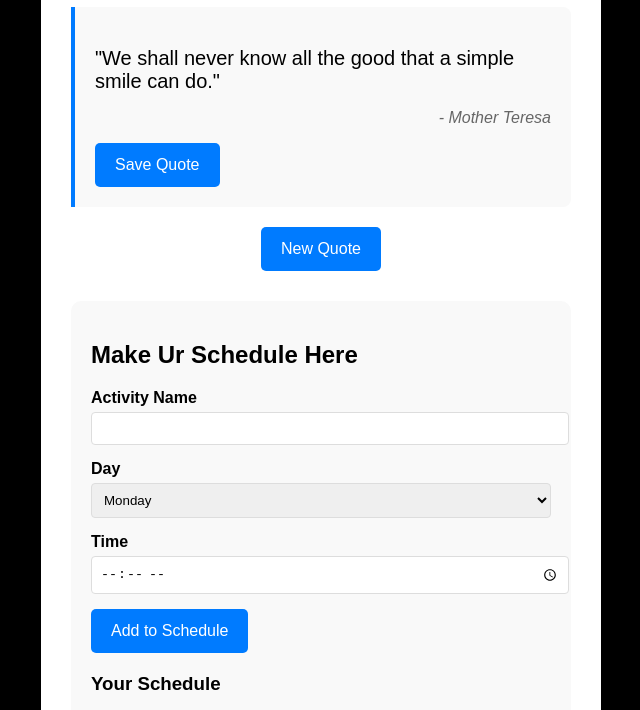
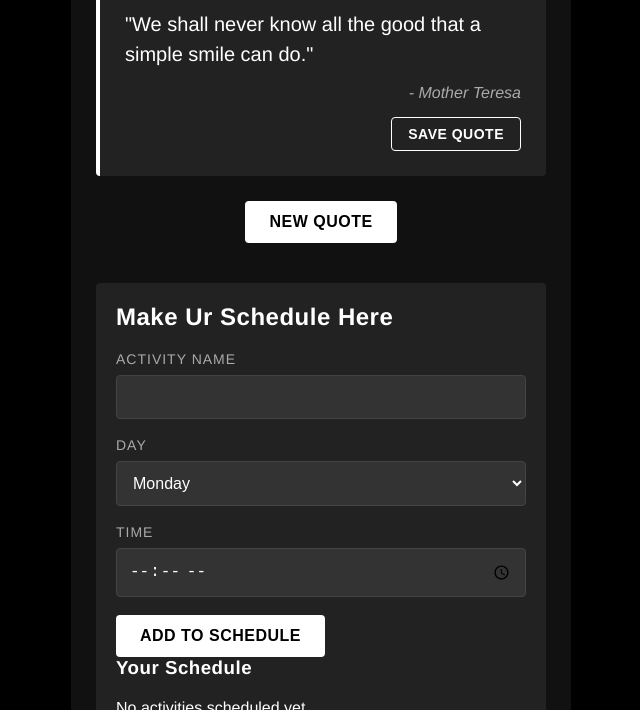
Before and after one commit to oochuru/Motivationapp, a plain HTML site: page index.html in a window 1280 px wide. Shown: the part 123-833 px from the top of the page, without its empty margins (319-959 px from the left). Drawn offline with Linux system fonts and the light colour scheme.

Commit message:
Update styles.css

```diff
--- a/styles.css
+++ b/styles.css
@@ -1,225 +1,213 @@
+/* Reset and base styles */
+* {
+  margin: 0;
+  padding: 0;
+  box-sizing: border-box;
+}
+
 body {
-    font-family: 'Arial', sans-serif;
-    background-color: #000000;
+  font-family: 'Helvetica Neue', Arial, sans-serif;
+  background-color: #000;
+  color: #fff;
   display: flex;
   justify-content: center;
   align-items: center;
   min-height: 100vh;
   margin: 0;
+  padding: 20px;
 }
 
 .app-container {
-    background-color: white;
-    border-radius: 10px;
-    box-shadow: 0 4px 8px rgba(0,0,0,0.1);
-    padding: 30px;
+  background-color: #111;
+  border-radius: 8px;
+  width: 100%;
   max-width: 500px;
-    width: 100%;
-    text-align: center;
+  padding: 25px;
+  box-shadow: 0 10px 30px rgba(0, 0, 0, 0.5);
 }
 
+h1, h2, h3 {
+  color: #fff;
+  font-weight: 600;
+  letter-spacing: 0.5px;
+  margin-bottom: 20px;
+}
+
+/* Quote styling */
 .quote-container {
-    background-color: #f9f9f9;
-    border-left: 4px solid #007bff;
-    padding: 20px;
-    margin: 20px 0;
-    text-align: left;
-    border-radius: 0 8px 8px 0;
+  background-color: #222;
+  border-left: 4px solid #fff;
+  padding: 25px;
+  margin: 25px 0;
+  border-radius: 4px;
 }
 
 #quote-text {
   font-size: 20px;
-    margin-bottom: 10px;
+  line-height: 1.5;
+  margin-bottom: 15px;
+  font-weight: 300;
 }
 
 #quote-author {
   font-style: italic;
   text-align: right;
-    color: #666;
+  color: #aaa;
+  font-weight: 400;
 }
 
+/* Button styling */
 button {
-    background-color: #007bff;
-    color: white;
+  background-color: #fff;
+  color: #000;
   border: none;
-    padding: 10px 20px;
-    border-radius: 5px;
+  padding: 12px 24px;
+  border-radius: 4px;
   cursor: pointer;
   font-size: 16px;
-    transition: background-color 0.3s;
+  font-weight: 600;
+  transition: all 0.2s ease;
+  text-transform: uppercase;
+  letter-spacing: 0.5px;
 }
 
 button:hover {
-    background-color: #0056b3;
+  background-color: #ddd;
+  transform: translateY(-2px);
 }
 
+/* Schedule container */
 .schedule-container {
-    margin-top: 30px;
-    text-align: left;
-}
-
-#schedule-list {
-    list-style: none;
-    padding: 0;
-}
-
-#schedule-list li {
-    padding: 10px;
-    margin-bottom: 8px;
-    background-color: #0040ff;
-    border-radius: 5px;
-}
-.schedule-container {
-    margin-top: 30px;
+  margin-top: 40px;
   padding: 20px;
-    background-color: #f9f9f9;
-    border-radius: 10px;
+  background-color: #222;
+  border-radius: 4px;
 }
 
 .form-group {
-    margin-bottom: 15px;
+  margin-bottom: 18px;
 }
 
 .form-group label {
   display: block;
-    margin-bottom: 5px;
-    font-weight: bold;
+  margin-bottom: 8px;
+  color: #aaa;
+  font-size: 14px;
+  text-transform: uppercase;
+  letter-spacing: 1px;
 }
 
 .form-group input,
 .form-group select {
   width: 100%;
-    padding: 8px;
-    border: 1px solid #ddd;
+  padding: 12px;
+  background-color: #333;
+  border: 1px solid #444;
   border-radius: 4px;
+  color: #fff;
+  font-size: 16px;
 }
 
-  .schedule-list-container {
-    margin-top: 20px;
+.form-group input:focus,
+.form-group select:focus {
+  outline: none;
+  border-color: #fff;
 }
 
+/* Schedule list */
 #schedule-list {
   list-style: none;
   padding: 0;
+  margin-top: 20px;
 }
 
 #schedule-list li {
   display: flex;
   justify-content: space-between;
   align-items: center;
-    padding: 10px;
-    margin-bottom: 8px;
-    background-color: #fff;
-    border-left: 4px solid #007bff;
-    border-radius: 0 4px 4px 0;
+  padding: 15px;
+  margin-bottom: 10px;
+  background-color: #333;
+  border-left: 3px solid #fff;
+  border-radius: 4px;
 }
 
 .delete-btn {
-    background-color: #ff4d4d;
-    color: white;
-    border: none;
-    padding: 5px 10px;
+  background-color: #333;
+  color: #ff4d4d;
+  padding: 8px;
   border-radius: 4px;
-    cursor: pointer;
+  font-size: 14px;
 }
 
+.delete-btn:hover {
+  background-color: #444;
+}
+
+/* Notification */
 .app-notification {
   position: fixed;
   bottom: 20px;
   right: 20px;
-    background-color: white;
-    border-left: 5px solid #007bff;
+  background-color: #222;
+  border-left: 4px solid #fff;
   padding: 15px;
-    box-shadow: 0 2px 10px rgba(0,0,0,0.1);
-    max-width: 350px;
+  box-shadow: 0 4px 12px rgba(0, 0, 0, 0.3);
+  max-width: 300px;
   z-index: 1000;
+  border-radius: 4px;
+}
+
+.close-notification {
+  background-color: transparent;
+  color: #aaa;
+  padding: 5px;
+  float: right;
 }
 
 .notification-quote {
-    font-style: italic;
-    margin: 10px 0;
+  margin-top: 10px;
+  color: #ddd;
 }
 
-  .close-notification {
-    background-color: #eee;
-    border: none;
-    padding: 5px 10px;
-    border-radius: 4px;
-    cursor: pointer;
-    float: right;
-  }
+/* Responsive adjustments */
+@media (max-width: 600px) {
   .app-container {
-    width: 90%;
-    max-width: 500px;
-    margin: 20px auto;
+    border-radius: 0;
+    padding: 20px;
   }
 
-  /* Make buttons easier to tap on mobile */
-  button {
-    min-height: 44px;
-    padding: 10px 20px;
-  }
-
-  /* Adjust text size */
-  @media (max-width: 480px) {
   #quote-text {
     font-size: 18px;
   }
-    h1 {
-      font-size: 24px;
 }
+/* Center the new quote button */
+#new-quote-btn {
+  display: block;
+  margin: 20px auto;
 }
-  /* Add to your styles.css */
-.schedule-container {
-    margin-top: 30px;
-    padding: 20px;
-    background-color: #f9f9f9;
-    border-radius: 10px;
+.quote-actions {
+  display: flex;
+  justify-content: flex-end;
+  margin-top: 15px;
 }
 
-  .form-group {
-    margin-bottom: 15px;
+#save-quote-btn {
+  background-color: transparent;
+  color: #fff;
+  border: 1px solid #fff;
+  padding: 8px 16px;
+  border-radius: 4px;
+  font-size: 14px;
+  transition: all 0.2s ease;
 }
 
-  .form-group label {
-    display: block;
-    margin-bottom: 5px;
-    font-weight: bold;
+#save-quote-btn:hover {
+  background-color: #fff;
+  color: #000;
 }
 
-  .form-group input,
-  .form-group select {
-    width: 100%;
-    padding: 8px;
-    border: 1px solid #ddd;
-    border-radius: 4px;
+#save-quote-btn.saved {
+  background-color: #fff;
+  color: #000;
 }
-
-  .schedule-list-container {
-    margin-top: 20px;
-  }
-
-  #schedule-list {
-    list-style: none;
-    padding: 0;
-  }
-
-  #schedule-list li {
-    display: flex;
-    justify-content: space-between;
-    align-items: center;
-    padding: 10px;
-    margin-bottom: 8px;
-    background-color: #fff;
-    border-left: 4px solid #007bff;
-    border-radius: 0 4px 4px 0;
-  }
-
-  .delete-btn {
-    background-color: #ff4d4d;
-    color: white;
-    border: none;
-    padding: 5px 10px;
-    border-radius: 4px;
-    cursor: pointer;
-  }
```
Lines whose indentation alone changed are shown as unchanged.
